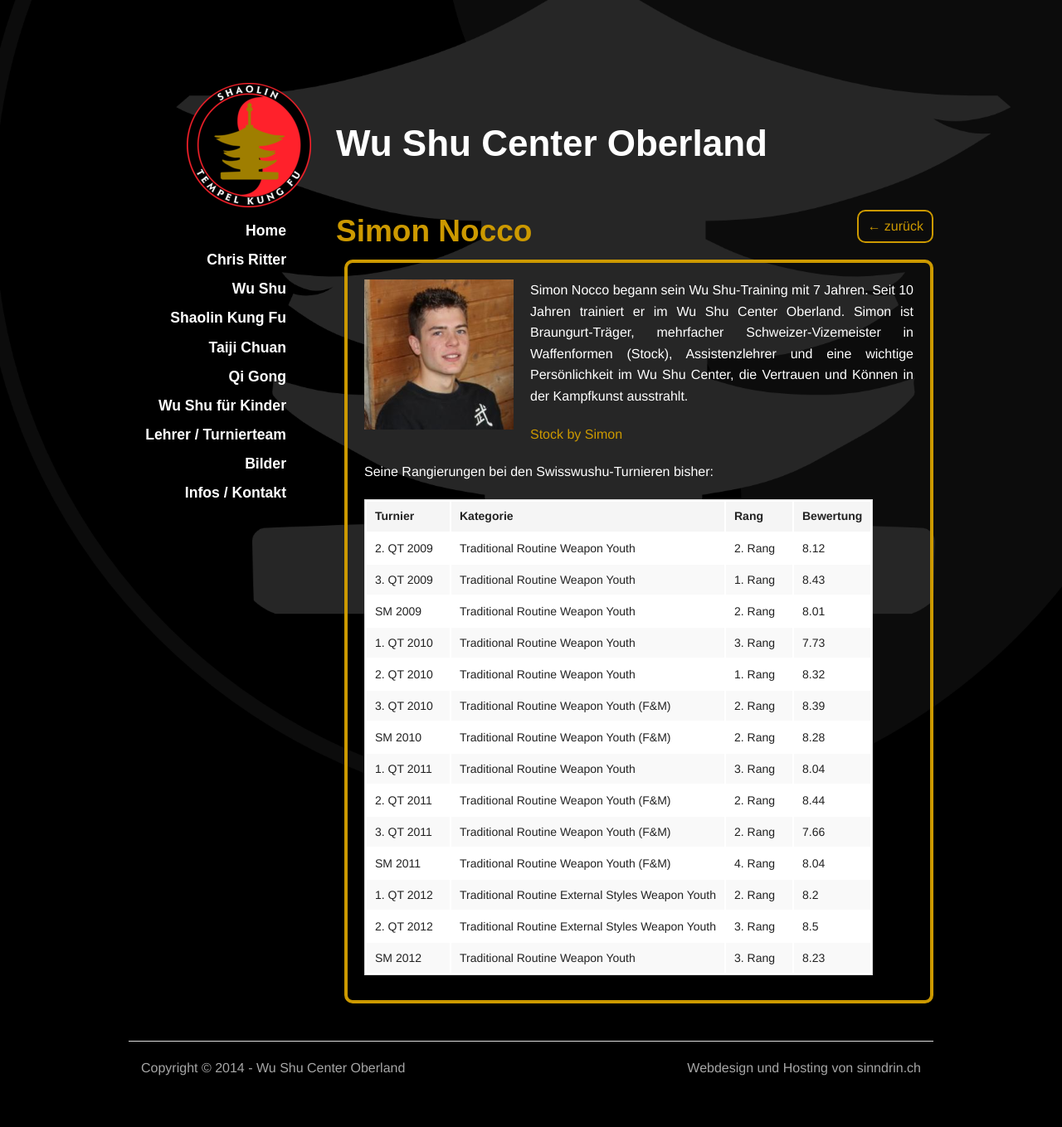
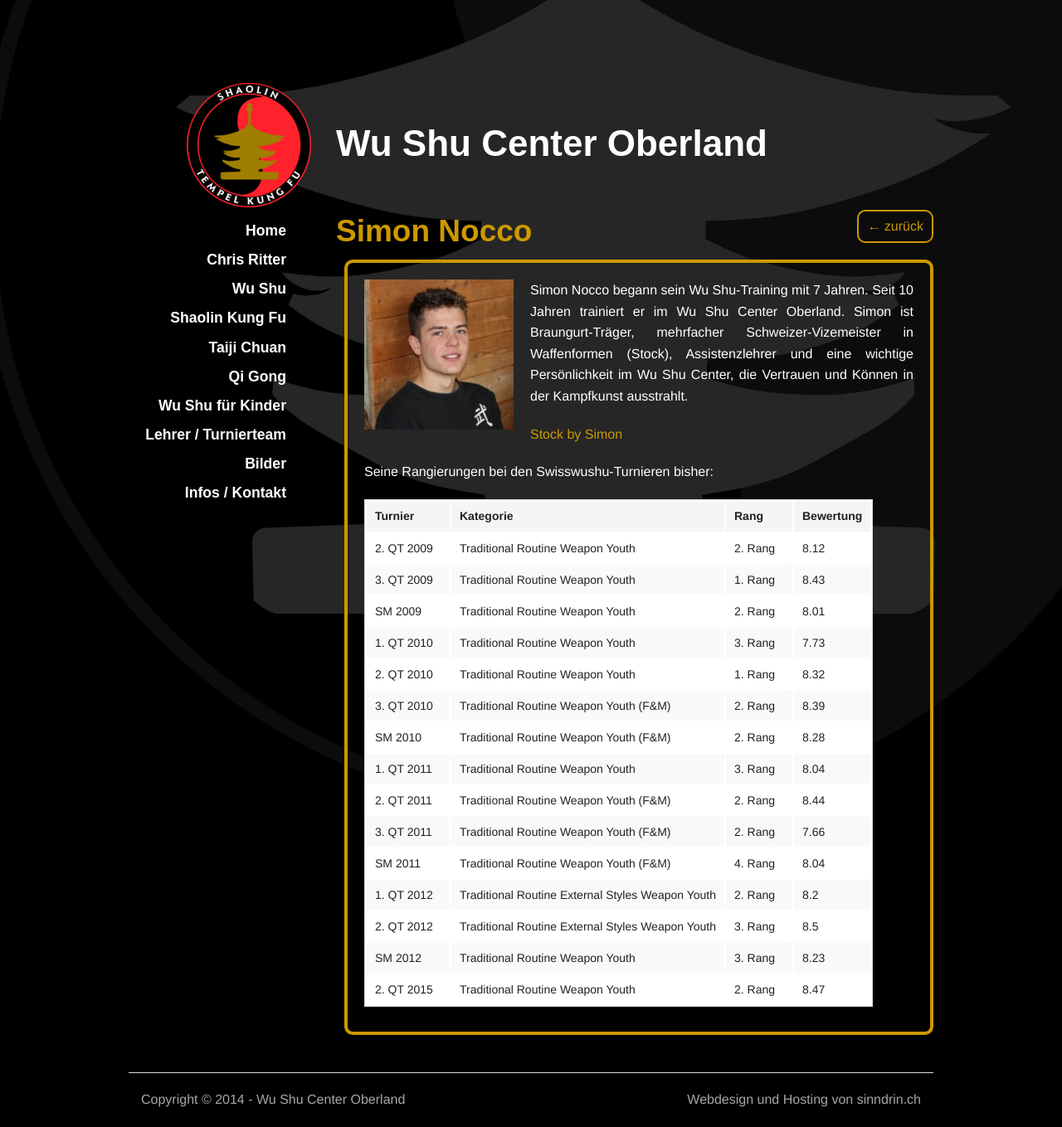
Before and after one commit to wu-shu/wu-shu.github.io, a Jekyll site: the page built from lehrer-turnierteam/simon-nocco/index.md, in a window 1280 px wide. Shown: the whole page at 83% size. Built offline with Jekyll 4.4.1, drawn with Linux system fonts in a browser that asks for light colours; some web fonts are replaced; Markdown is read by kramdown in place of the engine named in the settings; comment, search, counter and statistics services are not loaded; before the commit the page ends 1321 px from its top, so only the background shows below that.

Commit message:
form chiara

```diff
--- a/lehrer-turnierteam/simon-nocco/index.md
+++ b/lehrer-turnierteam/simon-nocco/index.md
@@ -103,5 +103,11 @@ Seine Rangierungen bei den Swisswushu-Turnieren bisher:
 			<td>3. Rang</td>
 			<td>8.23</td>
 		</tr>
+		<tr>
+			<td>2. QT 2015</td>
+			<td>Traditional Routine Weapon Youth</td>
+			<td>2. Rang</td>
+			<td>8.47</td>
+		</tr>
 	</tbody>
 </table>
```
Also changed, not shown: lehrer-turnierteam/chiara-caduff/index.md (+1 -0 lines).
